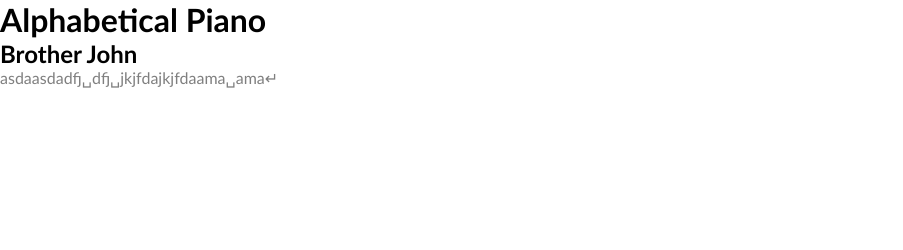
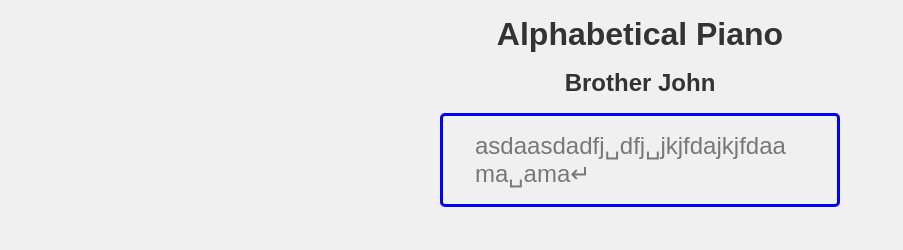
Before and after one commit to timcharlier6/Alphabetical_Piano, a website with bundled scripts: page index.html in a window 1280 px wide. Shown: the whole page, without its empty margins (0-903 px from the left). Built offline with nearby package versions, Linux system fonts and the light colour scheme.

Commit message:
feat: some styles

```diff
--- a/css/style.css
+++ b/css/style.css
@@ -1,7 +1,27 @@
+:root {
+  --fs-header: 1rem;
+  --fs-text: 1.5rem;
+  --BG-light: #f0f0f0;
+  --BG-dark: #333;
+  --color-light: #333;
+  --color-dark: #f0f0f0;
+  --pad-text: 1rem 2rem;
+  --border-text: 3px solid blue;
+}
+
 * {
   box-sizing: border-box;
   margin: 0;
   border: 0;
+}
+
+body {
+  height: 100vh;
+  width: 100vw;
+  font-family: Arial, sans-serif;
+  font-size: var(--fs-text);
+  color: var(--color-light);
+  background-color: var(--BG-light);
 }
 
 button {
@@ -9,9 +29,21 @@ button {
   display: block;
 }
 
-body,
-.sentence_display {
-  font-family: "Gill Sans", "Gill Sans MT", Calibri, "Trebuchet MS", sans-serif;
+header {
+  padding: 1rem 0;
+  font-size: var(--fs-header);
+  text-align: center;
+}
+
+h1 {
+  margin-bottom: 1rem;
+}
+
+main {
+  display: flex;
+  justify-content: center;
+  align-items: center;
+  flex-direction: column;
 }
 
 .correct {
@@ -37,7 +69,11 @@ body,
 
 .sentence_display {
   width: 100%;
+  word-break: break-all;
+  padding: var(--pad-text);
   white-space: pre-wrap;
+  border: var(--border-text);
+  border-radius: 5px;
   /* Preserve spaces and line breaks */
   color: rgba(0, 0, 0, 0.5);
 }
```
